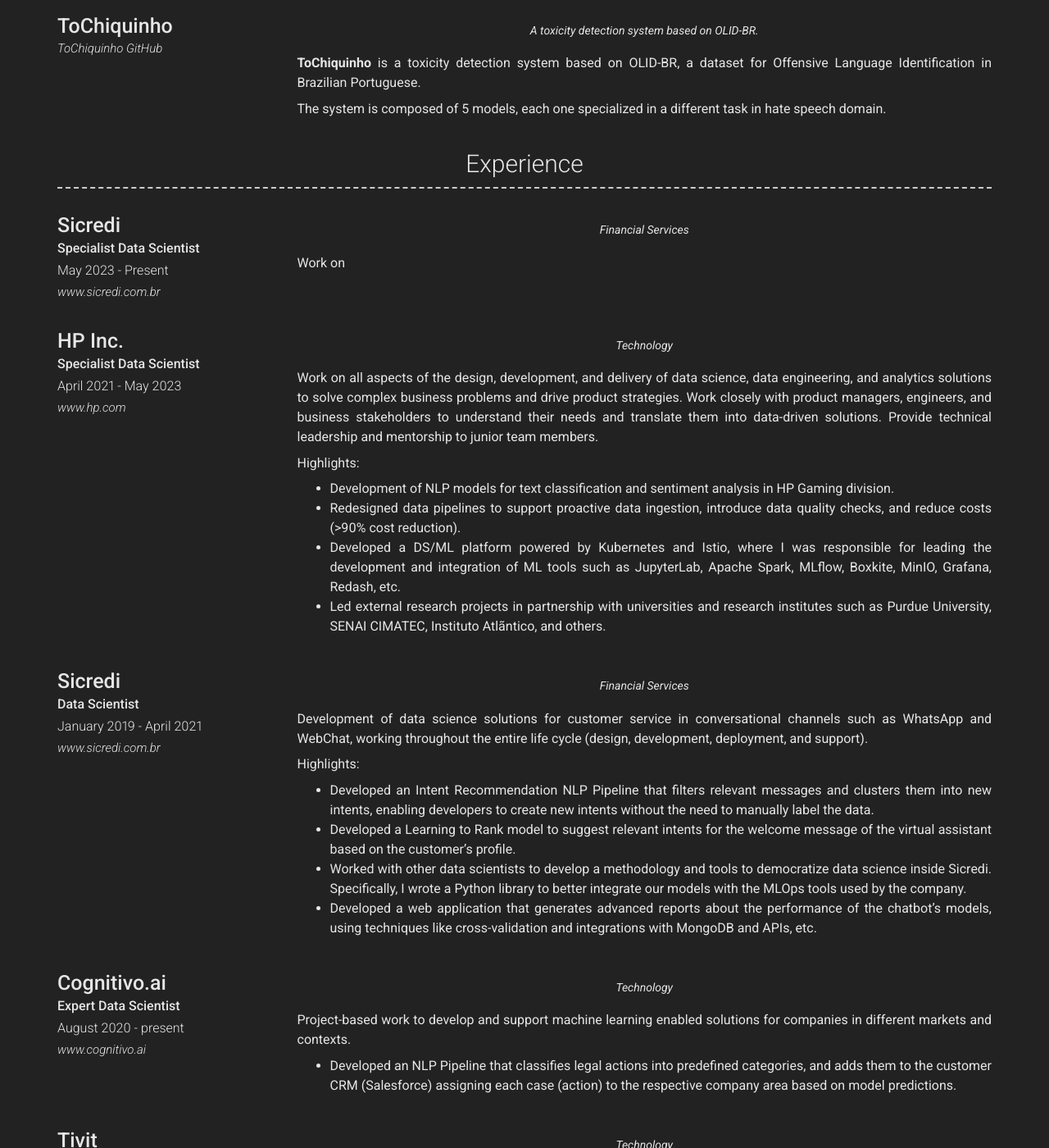
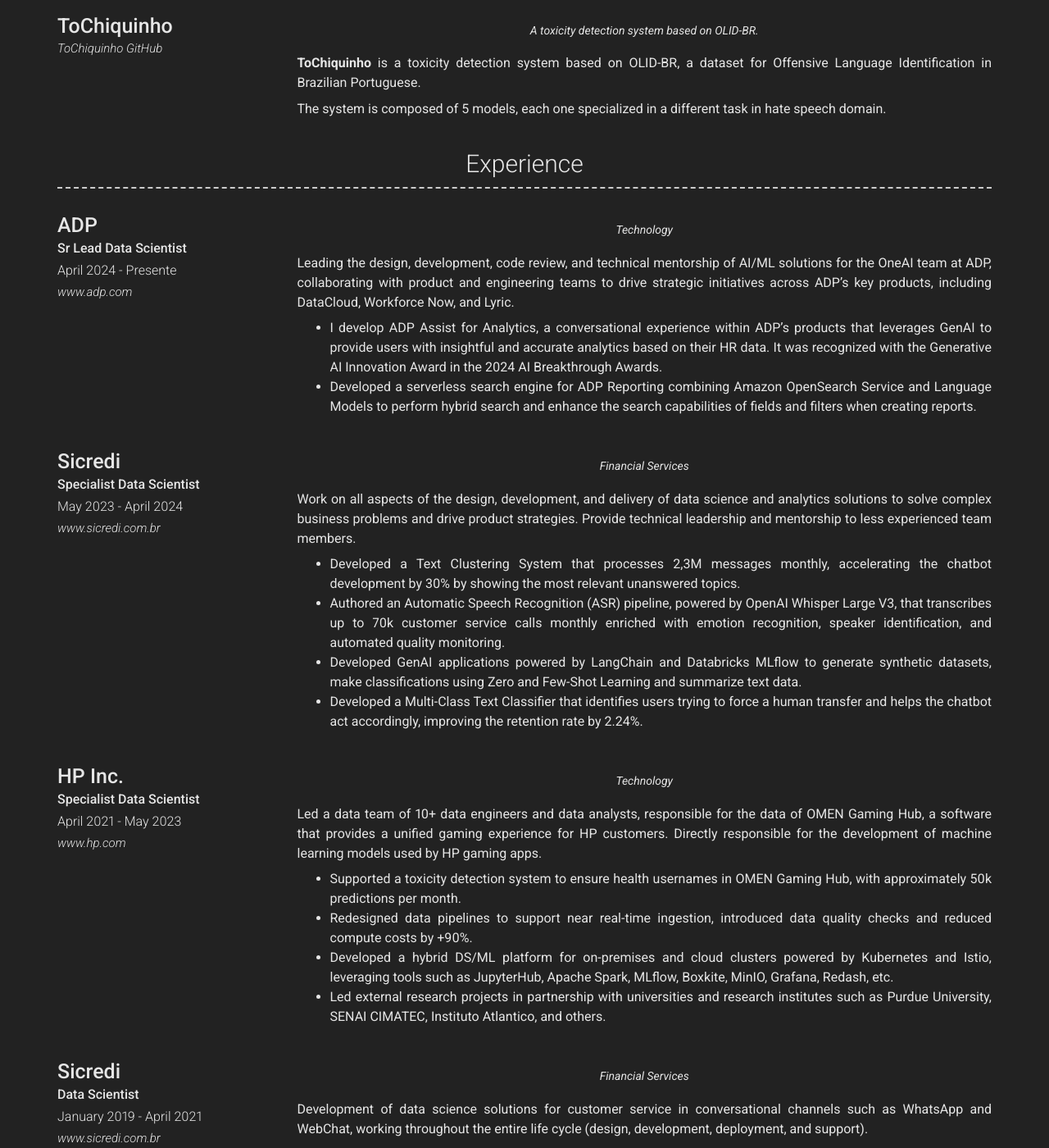
Before and after one commit to DougTrajano/resume, a Jekyll site: the page built from index.md, in a window 1280 px wide and 1400 px high, scrolled down 843 px. Shown: the whole window at 82% size. Built offline with Jekyll 4.4.1, drawn with Linux system fonts in a browser that asks for light colours; nearby versions of some CDN libraries; some of the changed text lies outside the part shown.

Commit message:
update job descriptions

```diff
--- a/_config.yml
+++ b/_config.yml
@@ -7,7 +7,7 @@ version: 2
 
 # Personal info
 name: Douglas Trajano
-title: Lead Data Scientist
+title: Sr Lead Data Scientist
 email: douglas.trajano@outlook.com
 # email_title: Email (Email title override)
 phone: +55 51 98198-8339
@@ -92,13 +92,30 @@ content:
     layout: list
     content:
       - layout: left
+        title: ADP
+        sub_title: Sr Lead Data Scientist
+        caption: April 2024 - Presente
+        link: www.adp.com
+        quote: Technology
+        description: |
+          Leading the design, development, code review, and technical mentorship of AI/ML solutions for the OneAI team at ADP, collaborating with product and engineering teams to drive strategic initiatives across ADP’s key products, including DataCloud, Workforce Now, and Lyric.
+
+          - I develop ADP Assist for Analytics, a conversational experience within ADP's products that leverages GenAI to provide users with insightful and accurate analytics based on their HR data. It was recognized with the Generative AI Innovation Award in the 2024 AI Breakthrough Awards.
+          - Developed a serverless search engine for ADP Reporting combining Amazon OpenSearch Service and Language Models to perform hybrid search and enhance the search capabilities of fields and filters when creating reports.
+
+      - layout: left
         title: Sicredi
         sub_title: Specialist Data Scientist
-        caption: May 2023 - Present
+        caption: May 2023 - April 2024
         link: www.sicredi.com.br
         quote: Financial Services
         description: |
-          Work on
+          Work on all aspects of the design, development, and delivery of data science and analytics solutions to solve complex business problems and drive product strategies. Provide technical leadership and mentorship to less experienced team members.
+
+          - Developed a Text Clustering System that processes 2,3M messages monthly, accelerating the chatbot development by 30% by showing the most relevant unanswered topics.
+          - Authored an Automatic Speech Recognition (ASR) pipeline, powered by OpenAI Whisper Large V3, that transcribes up to 70k customer service calls monthly enriched with emotion recognition, speaker identification, and automated quality monitoring.
+          - Developed GenAI applications powered by LangChain and Databricks MLflow to generate synthetic datasets, make classifications using Zero and Few-Shot Learning and summarize text data.
+          - Developed a Multi-Class Text Classifier that identifies users trying to force a human transfer and helps the chatbot act accordingly, improving the retention rate by 2.24%.
 
       - layout: left
         title: HP Inc.
@@ -107,14 +124,12 @@ content:
         link: www.hp.com
         quote: Technology
         description: |
-          Work on all aspects of the design, development, and delivery of data science, data engineering, and analytics solutions to solve complex business problems and drive product strategies. Work closely with product managers, engineers, and business stakeholders to understand their needs and translate them into data-driven solutions. Provide technical leadership and mentorship to junior team members.
+          Led a data team of 10+ data engineers and data analysts, responsible for the data of OMEN Gaming Hub, a software that provides a unified gaming experience for HP customers. Directly responsible for the development of machine learning models used by HP gaming apps.
 
-          Highlights:
-
-          - Development of NLP models for text classification and sentiment analysis in HP Gaming division.
-          - Redesigned data pipelines to support proactive data ingestion, introduce data quality checks, and reduce costs (>90% cost reduction).
-          - Developed a DS/ML platform powered by Kubernetes and Istio, where I was responsible for leading the development and integration of ML tools such as JupyterLab, Apache Spark, MLflow, Boxkite, MinIO, Grafana, Redash, etc.
-          - Led external research projects in partnership with universities and research institutes such as Purdue University, SENAI CIMATEC, Instituto Atlãntico, and others.
+          - Supported a toxicity detection system to ensure health usernames in OMEN Gaming Hub, with approximately 50k predictions per month.
+          - Redesigned data pipelines to support near real-time ingestion, introduced data quality checks and reduced compute costs by +90%.
+          - Developed a hybrid DS/ML platform for on-premises and cloud clusters powered by Kubernetes and Istio, leveraging tools such as JupyterHub, Apache Spark, MLflow, Boxkite, MinIO, Grafana, Redash, etc.
+          - Led external research projects in partnership with universities and research institutes such as Purdue University, SENAI CIMATEC, Instituto Atlantico, and others.
 
       - layout: left
         title: Sicredi
```
